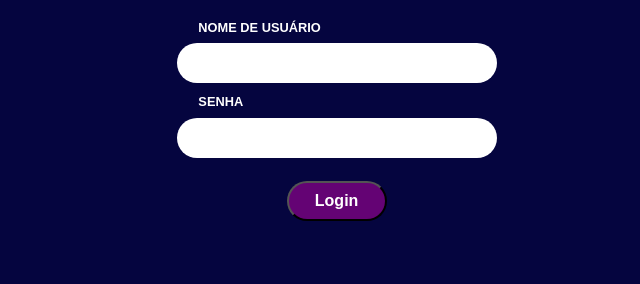
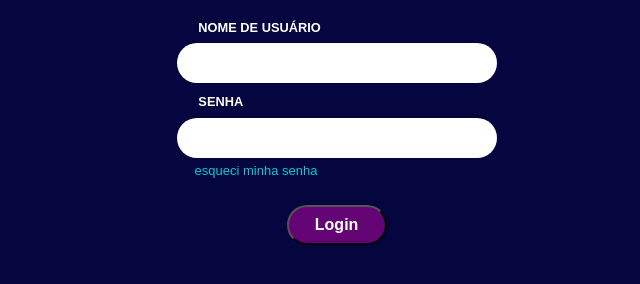
Before and after one commit to pamelaportela/RAIWeb_OFICIAL, a plain HTML site: page RAIWEB(sem banco de dados e sem linkagem)/raiweb/raiweb PÁGINA DE LOGIN/pagina_de_login.html in a window 1280 px wide. Shown: the part 274-558 px from the top of the page, without its empty margins (297-937 px from the left). Drawn offline with nearby package versions, Linux system fonts and the light colour scheme.

Commit message:
Update pagina_de_login.html

```diff
--- a/RAIWEB(sem banco de dados e sem linkagem)/raiweb/raiweb PÁGINA DE LOGIN/pagina_de_login.html
+++ b/RAIWEB(sem banco de dados e sem linkagem)/raiweb/raiweb PÁGINA DE LOGIN/pagina_de_login.html
@@ -43,10 +43,13 @@
     <div class="caixa_senha_e_nome">
         <h2>NOME DE USUÁRIO</h2>
         <input type="text" id="nome_de_usuario">
+
         <h2 class="senha">SENHA</h2>
         <input type="password" id="senha" class="senha2">
     </div>
-
+    <div>
+        <a href="#">esqueci minha senha</a>
+    </div>
     <button onclick="login()">Login</button>
     </div>
 </div>
```
